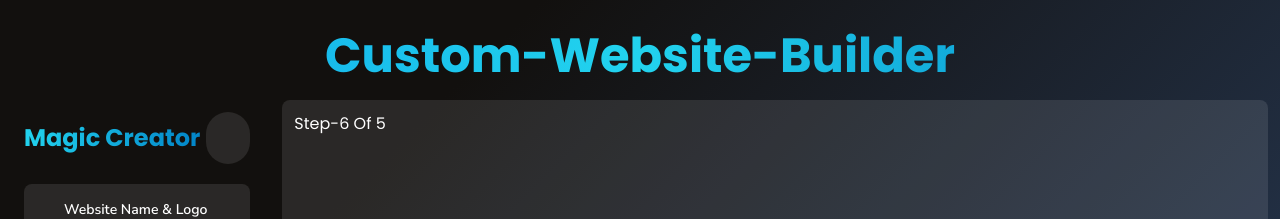
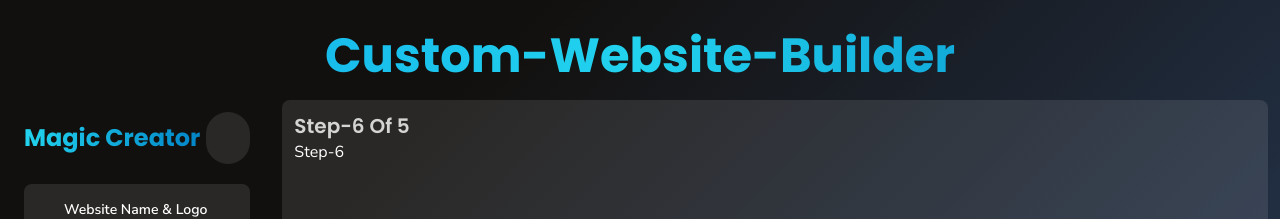
Before and after one commit to kaiesmahmud/website-builder-sveltekit-grapesjs, a SvelteKit app: page / in a window 1280 px wide. Both pictures are taken after typing "Sample" into the empty fields and a click on the button "Add Meta Data". Shown: the top 219 px of the page. Built offline with nearby package versions, Linux system fonts and the light colour scheme; some icons are missing.

Commit message:
page create and updated

```diff
--- /dev/null
+++ b/src/lib/components/Step5/Step5.svelte
@@ -0,0 +1,7 @@
+<script>
+
+</script>
+
+<div>
+    Step-5
+</div>
--- /dev/null
+++ b/src/lib/components/Step6/Step6.svelte
@@ -0,0 +1,7 @@
+<script>
+
+</script>
+
+<div>
+    Step-6
+</div>
--- a/src/routes/+page.svelte
+++ b/src/routes/+page.svelte
@@ -5,6 +5,8 @@
    import Step2 from '../lib/components/Step2/Step2.svelte';
    import Step3 from '../lib/components/Step3/Step3.svelte';
    import Step4 from '../lib/components/Step4/Step4.svelte';
+   import Step5 from '../lib/components/Step5/Step5.svelte';
+   import Step6 from '../lib/components/Step6/Step6.svelte';
 
 
    $: show = $ShowProcess
@@ -15,7 +17,7 @@
 <div class="flex flex-col md:flex-row  gap-5 w-full">
    <Sidebar/>
    <main class="w-full md:min-w-3/4 bg-white/10 rounded-lg p-3">
-      <h1 class=" capitalize">{$ShowProcess} of 5</h1>
+      <h1 class=" capitalize font-semibold text-xl text-white/80">{$ShowProcess} of 5</h1>
 
       {#if show === "step-1"}
       <Step1/>
@@ -29,5 +31,11 @@
       {#if  show === "step-4"}
       <Step4/>
       {/if}
+      {#if  show === "step-5"}
+      <Step5/>
+      {/if}
+      {#if  show === "step-6"}
+      <Step6/>
+      {/if}
    </main>
 </div>
```
